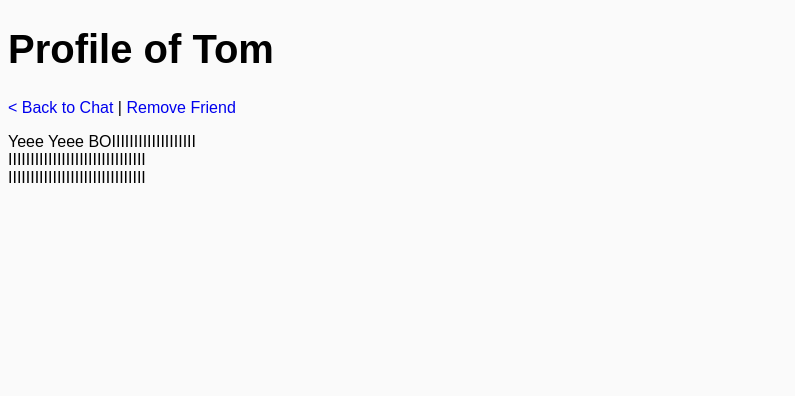
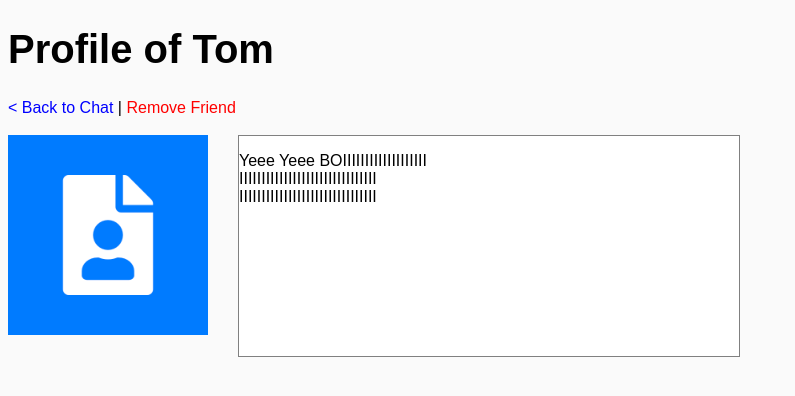
Before and after one commit to ImpyKid/webtechnologien, a PHP site: page /profile.html in a window 1280 px wide. Shown: the top 396 px of the page, without its empty margins (0-795 px from the left). Run offline with PHP 8.4, Linux system fonts and the light colour scheme.

Commit message:
Links Farbig und Profile of Tom geändert

```diff
--- a/Aufgabe 2/chat.html
+++ b/Aufgabe 2/chat.html
@@ -9,7 +9,7 @@
 <body>
     <div class="site">
         <h1>Chat with Tom</h1>
-        <a href="friends.html">&lt; Back</a> | <a href="">Profile</a> | <a href="friends.html">Remove Friend</a>
+        <a class="good-a" href="friends.html">&lt; Back</a> | <a class="good-a" href="profile.html">Profile</a> | <a class="bad-a" href="friends.html">Remove Friend</a>
         <hr>
         <div class="round-border">
             <p>Tom: Hallo, Welt!</p>
--- a/Aufgabe 2/friends.html
+++ b/Aufgabe 2/friends.html
@@ -9,7 +9,7 @@
 <body>
     <div class="site">
         <h1>Friends</h1>
-        <a href="logout.html">&lt; Logout</a> | <a href="settings.html">Settings</a>
+        <a class="good-a" href="logout.html">&lt; Logout</a> | <a class="good-a" href="settings.html">Settings</a>
         <hr>
         <div class="round-border">
             <table>
@@ -34,7 +34,7 @@
         <hr>
         <h2>New Requests</h2>
         <ol>
-            <li><a href="chat.html">Friend request from <b>Track</b></a></li>
+            <li><a class="good-a" href="chat.html">Friend request from <b>Track</b></a></li>
         </ol>
         <hr>
         <input class="wide-text" type="text" placeholder="Add Friend to list"> <a href="#"><button
--- a/Aufgabe 2/login.html
+++ b/Aufgabe 2/login.html
@@ -9,7 +9,7 @@
 <body>
     <div class="site">
         <div class="item-center">
-            <img src="images/chat.png">
+            <img class="img" src="images/chat.png">
             <br>
             <h1>Please sign in</h1>
         </div>
--- a/Aufgabe 2/logout.html
+++ b/Aufgabe 2/logout.html
@@ -8,12 +8,12 @@
 
 <body>
     <div class="item-center site">
-        <img src="images/logout.png" width="50" height="50">
+        <img class="img" src="images/logout.png" width="50" height="50">
         <br>
         <h1>Logged out...</h1>
         <p>See u!</p>
 
-        <p><a href="Login.html">Login again</a></p>
+        <p><a class="good-a" href="Login.html">Login again</a></p>
     </div>
 </body>
 
--- a/Aufgabe 2/profile.html
+++ b/Aufgabe 2/profile.html
@@ -6,9 +6,17 @@
     </head>
     <body>
         <h1>Profile of Tom</h1>
-        <a href="chat.html">&lt; Back to Chat</a> | <a href="friends.html">Remove Friend</a>
+        <a class="good-a" href="chat.html">&lt; Back to Chat</a> | <a class="bad-a" href="friends.html">Remove Friend</a>
+        <br>
+        <br>
+    <div class="div1"><img class="div1" src="images/profile.png" alt="">
+    </div>
+    <div class="div2"></div>
+
+    <div class="div3">
         <p>Yeee Yeee BOIIIIIIIIIIIIIIIIIII <br>
         IIIIIIIIIIIIIIIIIIIIIIIIIIIIIII <br>
         IIIIIIIIIIIIIIIIIIIIIIIIIIIIIII</p>
+    </div>
     </body>
 </html>
--- a/Aufgabe 2/register.html
+++ b/Aufgabe 2/register.html
@@ -9,7 +9,7 @@
 <body>
     <div class="site">
         <div class="item-center">
-            <img src="images/user.png" width="50" height="50">
+            <img class="img" src="images/user.png" width="50" height="50">
             <br>
             <h1>Register yourself</h1>
         </div>
--- a/Aufgabe 2/style.css
+++ b/Aufgabe 2/style.css
@@ -21,7 +21,7 @@ tbody tr td:first-child {
     padding-right: 10px;
 }
 
-img{
+.img{
 width: 100px;
 height: 100px;
 border-radius: 50%;
@@ -88,18 +88,64 @@ font-size: 40px;
     padding-left: 7px;
 }
 
-a:link{
+.good-a{
+    color: blue;
+}
+
+.good-a:link{
+    text-decoration: none;
+
+}
+
+.good-a:visited {
     text-decoration: none;
 }
 
-a:visited {
+.good-a:hover{
+    text-decoration: underline;
+}
+
+.good-a:active{
+    text-decoration: underline;
+}
+
+.bad-a{
+    color: red;
+}
+
+.bad-a:link{
+    text-decoration: none;
+
+}
+
+.bad-a:visited {
     text-decoration: none;
 }
 
-a:hover{
+.bad-a:hover{
     text-decoration: underline;
 }
 
-a:active{
+.bad-a:active{
     text-decoration: underline;
 }
+
+.div1{
+    width: 200px;
+    height: 200px;
+    float: left;
+}
+
+.div2{
+    width: 30px;
+    height: 220px;
+    float: left;
+}
+.div3 {
+    float: left;
+    background-color: white;
+    width: 500px;
+    height: 220px;
+    border: 1px solid gray;
+    padding: auto;
+  }
```
